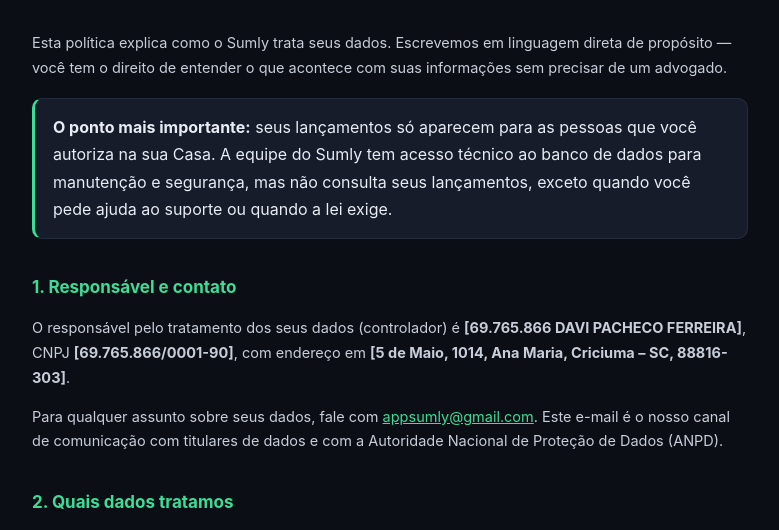
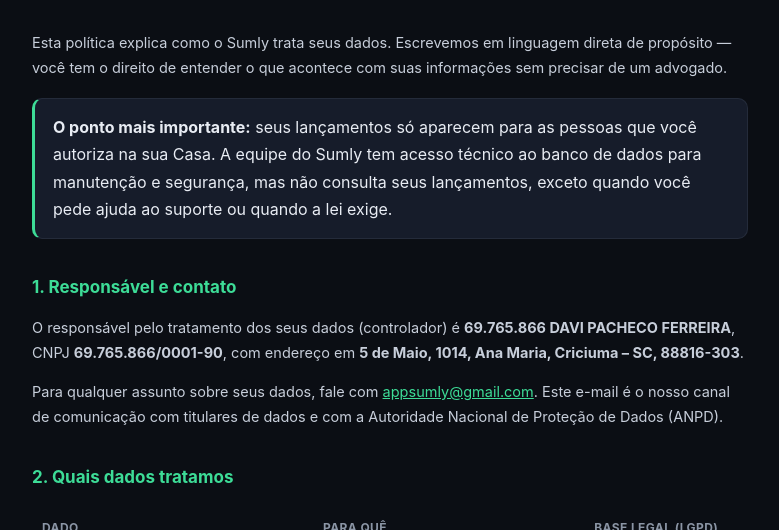
Before and after one commit to DAVIPF-hub/sumly-site, a plain HTML site: page privacidade.html in a window 1280 px wide. Shown: the part 192-722 px from the top of the page, without its empty margins (250-1029 px from the left). Drawn offline with Linux system fonts and the light colour scheme.

Commit message:
Update privacidade.html

```diff
--- a/privacidade.html
+++ b/privacidade.html
@@ -48,8 +48,8 @@
 
   <h2>1. Responsável e contato</h2>
 
-  <p>O responsável pelo tratamento dos seus dados (controlador) é <b>[69.765.866 DAVI PACHECO FERREIRA]</b>,
-  CNPJ <b>[69.765.866/0001-90]</b>, com endereço em <b>[5 de Maio, 1014, Ana Maria, Criciuma – SC, 88816-303]</b>.</p>
+  <p>O responsável pelo tratamento dos seus dados (controlador) é <b>69.765.866 DAVI PACHECO FERREIRA</b>,
+  CNPJ <b>69.765.866/0001-90</b>, com endereço em <b>5 de Maio, 1014, Ana Maria, Criciuma – SC, 88816-303</b>.</p>
 
   <p>Para qualquer assunto sobre seus dados, fale com
   <a href="mailto:appsumly@gmail.com">appsumly@gmail.com</a>. Este e-mail é o nosso
```
